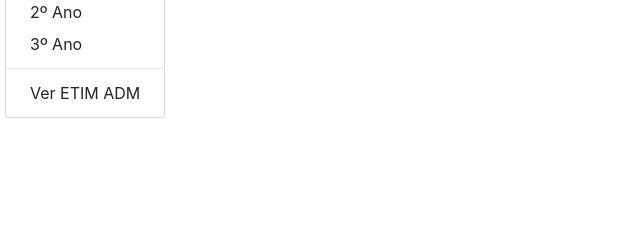
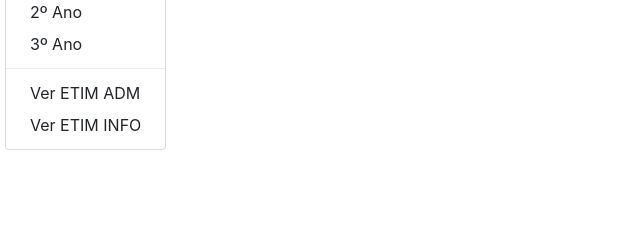
Before and after one commit to diego-bortolucci27/tcc, a PHP site: page /consulta2Adm.php in a window 1280 px wide, after a click on "Série". Shown: the part 177-417 px from the top of the page, without its empty margins (0-640 px from the left). Run offline with PHP 8.4, Linux system fonts and the light colour scheme; data comes from the database, SQL or seed files in the repository.

Commit message:
Inserido links no Dropdown

```diff
--- a/consulta2Adm.php
+++ b/consulta2Adm.php
@@ -33,6 +33,8 @@
             <a class="dropdown-item" href="consulta3Adm.php">3º Ano</a>
         <div class="dropdown-divider"></div>
             <a class="dropdown-item" href="consultaAdm.php">Ver ETIM ADM</a>
+            <a class="dropdown-item" href="consultaInfo.php">Ver ETIM INFO</a>
+        </div>
     </div>
     </div>
     <div class="table-responsive">
```
